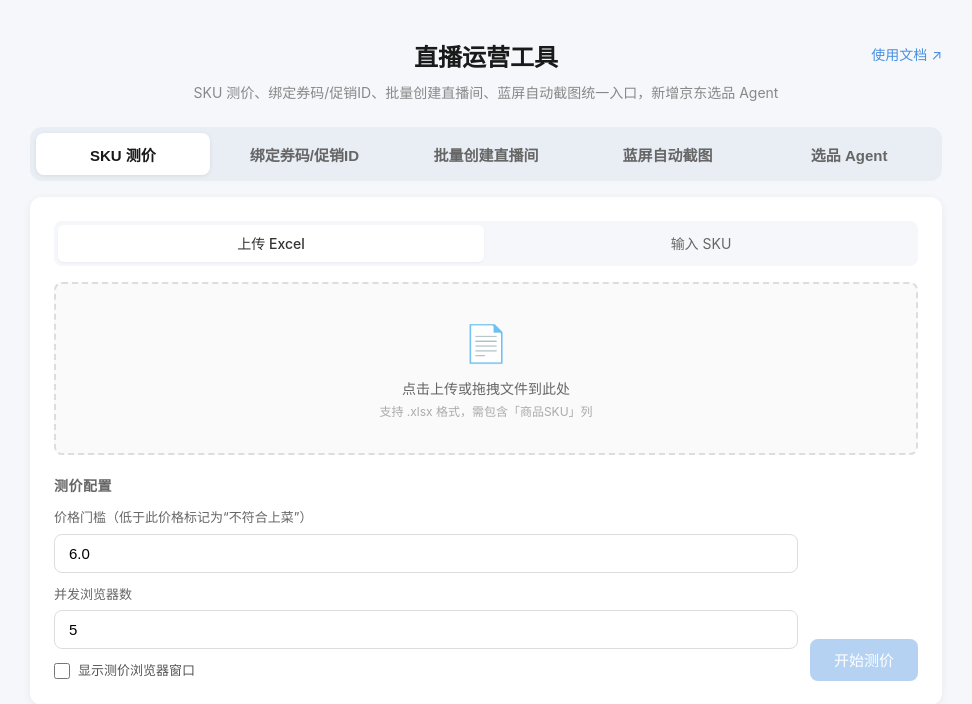
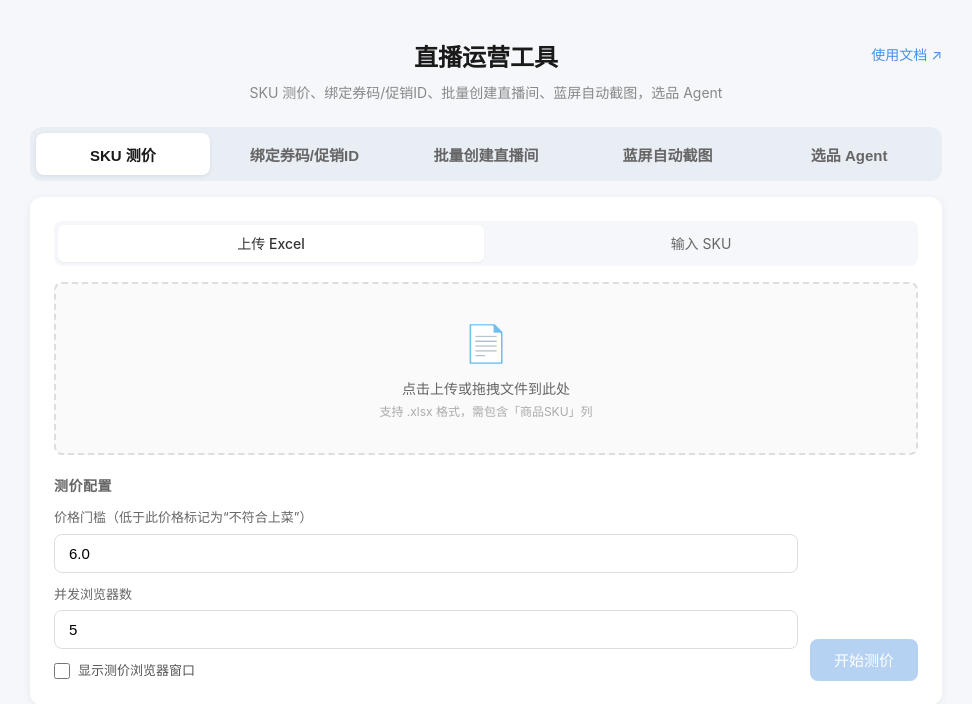
Before and after one commit to Friday-Up/live-tools, a Flask app: page / in a window 1280 px wide. Shown: the top 704 px of the page, without its empty margins (154-1126 px from the left). Run offline with Flask 3, Linux system fonts and the light colour scheme; data that the repository does not hold is empty.

Commit message:
chore: refine live tools subtitle

```diff
--- a/live-web/templates/index.html
+++ b/live-web/templates/index.html
@@ -689,7 +689,7 @@
     <div class="container">
         <div class="header">
             <h1>直播运营工具</h1>
-            <p>SKU 测价、绑定券码/促销ID、批量创建直播间、蓝屏自动截图统一入口，新增京东选品 Agent</p>
+            <p>SKU 测价、绑定券码/促销ID、批量创建直播间、蓝屏自动截图，选品 Agent</p>
             <a class="help-link" href="https://joyspace.jd.com/pages/Knx10idaiNsUUaa7fD0C" target="_blank" rel="noopener noreferrer">使用文档 ↗</a>
         </div>
 
```
Also changed, not shown: live-web/tests/test_web_template.py (+2 -1 lines).
